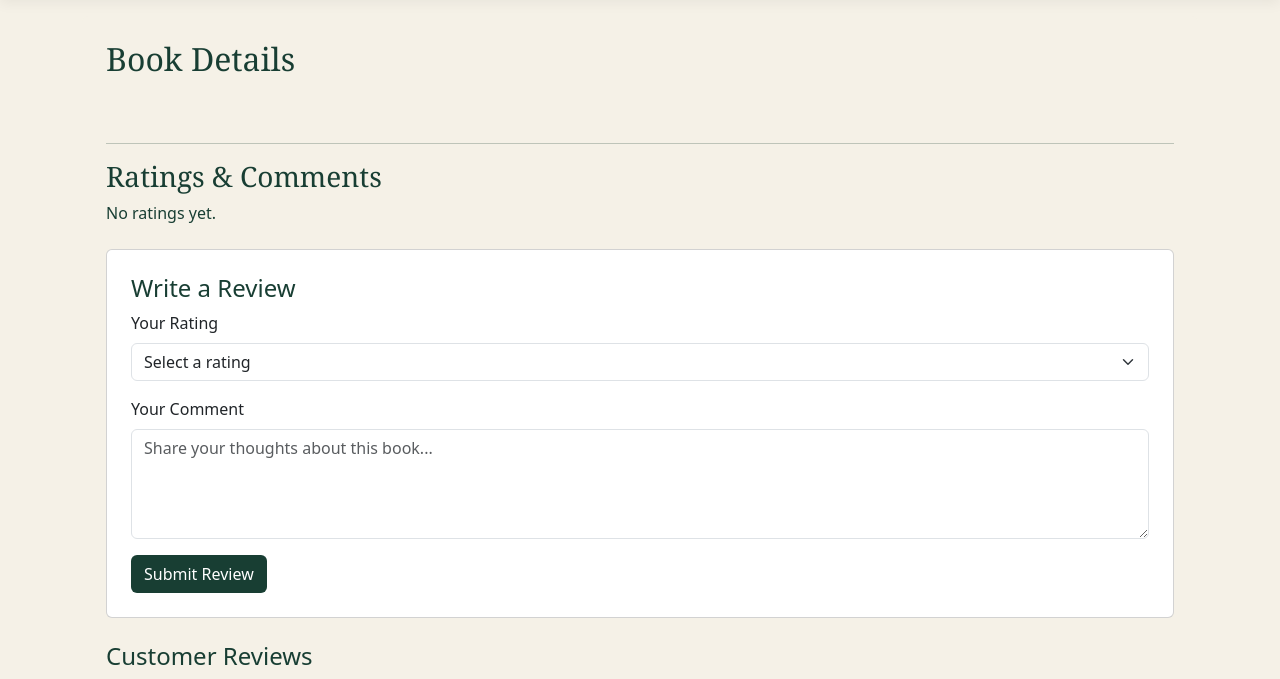
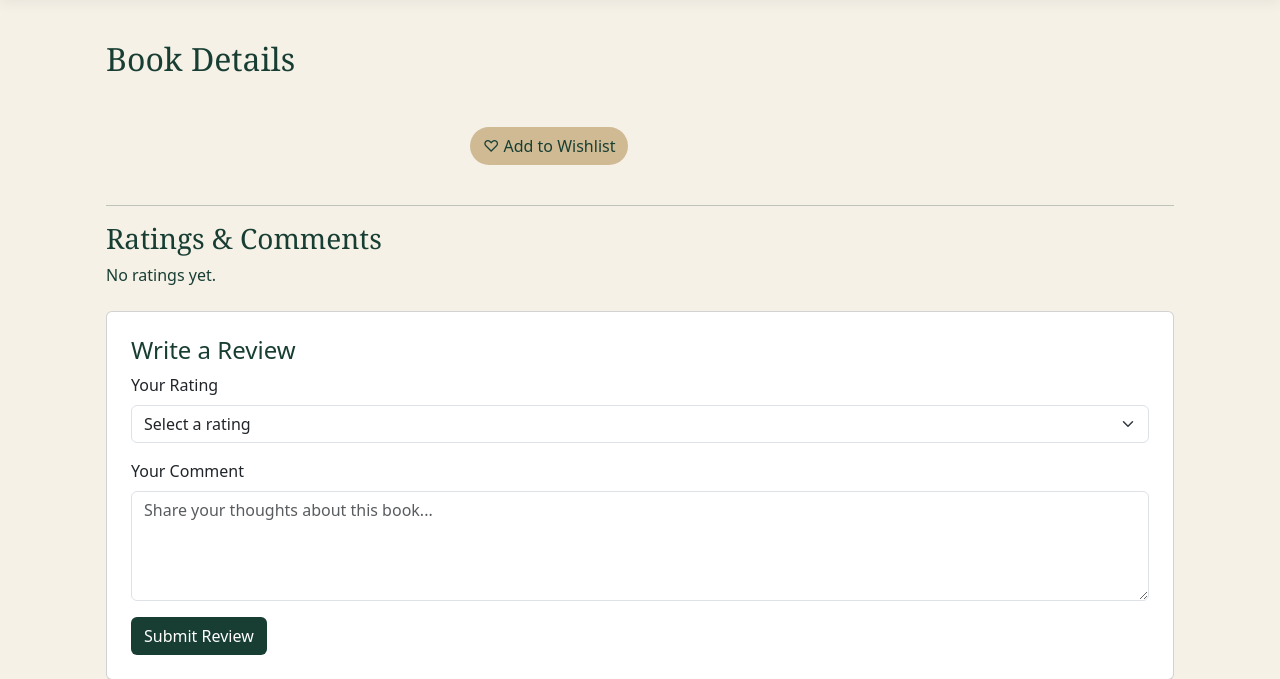
Before and after one commit to Alejandra-gonza-13/NovellaWeb, an ASP.NET Core app: page /Books/Details/1 in a window 1280 px wide. Shown: the part 65-744 px from the top of the page. Run offline with ASP.NET Core 8, Linux system fonts and the light colour scheme; style sheets or scripts are compiled from the project's sources; some libraries are stand-ins or nearby versions.

Commit message:
Add Wishlist button in Book Details

```diff
--- a/Views/Books/Details.cshtml
+++ b/Views/Books/Details.cshtml
@@ -36,6 +36,8 @@
             <p id="book-description"></p>
 
             <h4 id="book-price" style="color:#BD964F;"></h4>
+            <button id="wishlistButton" class="btn btn-gold mt-2">♡ Add to Wishlist</button>
+            <p id="wishlistMessage" class="mt-2"></p>
         </div>
 
     </div>
@@ -101,4 +103,5 @@
     <script type="module"
             src="~/js/book-details.js"
             asp-append-version="true"></script>
+    <script type="module" src="~/js/Wishlist-button.js"></script>
 }
--- /dev/null
+++ b/wwwroot/js/Wishlist-button.js
@@ -0,0 +1,41 @@
+import { ref, set, remove, onValue } from "https://www.gstatic.com/firebasejs/10.12.2/firebase-database.js";
+import { auth, db, onAuthStateChanged } from '/js/firebase.js';
+
+const bookId = document.getElementById('book-details').dataset.id;
+const wishlistButton = document.getElementById('wishlistButton');
+const wishlistMessage = document.getElementById('wishlistMessage');
+
+let isSaved = false;
+let favoriteRef = null;
+
+onAuthStateChanged(auth, function(user) {
+    if (user) {
+        // favorites/{userId}/{bookId}
+        favoriteRef = ref(db, `favorites/${user.uid}/${bookId}`);
+
+        // Check if the book is already in the wishlist
+        onValue(favoriteRef, function(snapshot) {
+            isSaved = snapshot.exists();
+            wishlistButton.textContent = isSaved ? '♥ In your Wishlist' : '♡ Add to Wishlist';
+        });
+    }
+});
+
+wishlistButton.addEventListener('click', async function() {
+    if (!favoriteRef) {
+        wishlistMessage.textContent = 'Please log in to use the wishlist.';
+        return;
+    }
+
+    try {
+        if (isSaved) {
+            await remove(favoriteRef);
+            wishlistMessage.textContent = 'Removed from your wishlist';
+        } else {
+            await set(favoriteRef, true);
+            wishlistMessage.textContent = 'Added to your wishlist';
+        }
+    } catch (error) {
+        wishlistMessage.textContent = error.message;
+    }
+});
```
